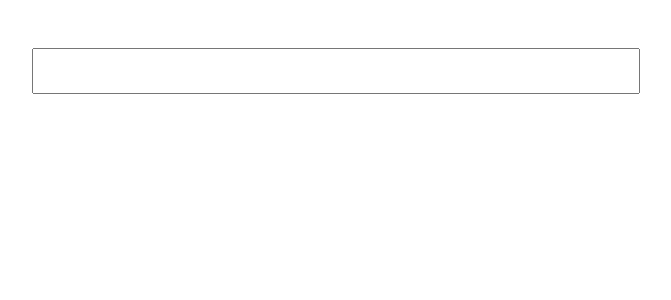
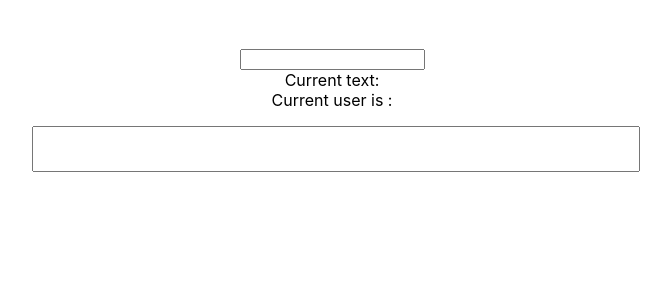
Before and after one commit to preetamdaila/commentsSection, a React (Create React App) app: page / in a window 1280 px wide. Shown: the top 300 px of the page, without its empty margins (16-687 px from the left). Built offline with nearby package versions, Linux system fonts and the light colour scheme.

Commit message:
addUser feature added

```diff
--- /dev/null
+++ b/src/createUser.js
@@ -0,0 +1,28 @@
+const generateFixLengthHex = (size = 1) => {
+  let i = 0;
+  let str = "";
+  while (i < size) {
+    str += parseInt(Math.floor(Math.random() * 16)).toString(16);
+    i++;
+  }
+  return str;
+};
+
+const generateHexColor = () => {
+  return (
+    "#" +
+    generateFixLengthHex(2) +
+    generateFixLengthHex(2) +
+    generateFixLengthHex(2)
+  );
+};
+
+const createUser = (username) => {
+  return {
+    username: username,
+    bgColor: generateHexColor(),
+    userid: generateFixLengthHex(16),
+  };
+};
+
+export default createUser;
--- a/src/index.js
+++ b/src/index.js
@@ -1,14 +1,24 @@
-import React from 'react';
-import ReactDOM from 'react-dom';
-import './index.css';
-import App from './App';
-import reportWebVitals from './reportWebVitals';
+import React from "react";
+import ReactDOM from "react-dom";
+import "./index.css";
+import App from "./App";
+import reportWebVitals from "./reportWebVitals";
+import { createStore } from "redux";
+import { Provider } from "react-redux";
+import reduxReducer from "./reduxReducer";
+
+const store = createStore(
+  reduxReducer,
+  window.__REDUX_DEVTOOLS_EXTENSION__ && window.__REDUX_DEVTOOLS_EXTENSION__()
+);
 
 ReactDOM.render(
   <React.StrictMode>
-    <App />
+    <Provider store={store}>
+      <App />
+    </Provider>
   </React.StrictMode>,
-  document.getElementById('root')
+  document.getElementById("root")
 );
 
 // If you want to start measuring performance in your app, pass a function
--- a/src/main.css
+++ b/src/main.css
@@ -26,7 +26,7 @@
 }
 
 .userImage {
-  width: 50px;
+  min-width: 50px;
   height: 50px;
   background-color: grey;
 }
--- a/src/main.js
+++ b/src/main.js
@@ -4,6 +4,7 @@ import Comments from "./comments";
 import CommentBox from "./commentBox";
 import useLocalStorage from "./useLocalStorate";
 import reducer from "./reducer";
+import UserSelector from "./userSelector";
 
 const Main = () => {
   const [storedComments, setStoredComments] = useLocalStorage(
@@ -15,10 +16,11 @@ const Main = () => {
 
   useEffect(() => {
     setStoredComments("comments", comments);
-  }, [comments]);
+  }, [comments, setStoredComments]);
 
   return (
     <div className="mainContainer">
+      <UserSelector />
       <CommentBox text={""} dispatch={dispatch} action={{ type: "ADD" }} />
       <Comments comments={comments} dispatch={dispatch} />
     </div>
--- /dev/null
+++ b/src/reduxReducer.js
@@ -0,0 +1,43 @@
+import createUser from "./createUser";
+
+const getFromLocal = (key, state, callback) => {
+  let data = localStorage.getItem(key);
+  if (data && callback(JSON.parse(data))) {
+    return JSON.parse(data);
+  }
+  localStorage.setItem(key, JSON.stringify(state));
+  return state;
+};
+
+const setInLocal = (key, state) => {
+  localStorage.setItem(key, JSON.stringify(state));
+};
+
+const getCurrentUser = ({ users = [] }, userid = "") => {
+  if (users.length > 0) {
+    return users.filter((user) => userid == user.userid);
+  } else return {};
+};
+
+const initialState = () => {
+  return {
+    createUser: getFromLocal("currentuser", {}, (data) => !!data.userid),
+    users: getFromLocal("users", [], (data) => data.length),
+  };
+};
+
+const reduxReducer = (state = initialState(), { type, payload }) => {
+  switch (type) {
+    case "ADD_USER":
+      let updatedUsers = [...state.users, createUser(payload.username)];
+      setInLocal("users", updatedUsers);
+      return { currentUser: state.currentUser, users: updatedUsers };
+    case "CHANGE_USER":
+      let currentUser = getCurrentUser(state, payload.id);
+      setInLocal("currentUser", createUser);
+      return { users: state.users, currentUser: currentUser };
+    default:
+      return state;
+  }
+};
+export default reduxReducer;
--- a/src/userSelector.js
+++ b/src/userSelector.js
@@ -1,5 +1,55 @@
-import React from "react";
+import React, { useState } from "react";
+import { useSelector, useDispatch } from "react-redux";
 
-const userSelector = () => {};
+const UserSelector = () => {
+  const [inputText, setInputText] = useState("");
+  const users = useSelector((state) => state.users);
+  const currentUser = useSelector((state) => state.currentUser);
+  const dispatch = useDispatch();
 
-export default userSelector;
+  const changeInput = (e) => {
+    setInputText(e.target.value);
+  };
+
+  return (
+    <div>
+      <div>
+        <form
+          onSubmit={(e) => {
+            e.preventDefault();
+            dispatch({ type: "ADD_USER", payload: { username: inputText } });
+            setInputText("");
+          }}
+        >
+          <input
+            type="text"
+            onChange={(e) => changeInput(e)}
+            value={inputText}
+          />
+          <div>Current text: {inputText} </div>
+          <div>Current user is : {currentUser?.username}</div>
+        </form>
+        {users?.length ? (
+          <select
+            onChange={(e) => {
+              if (e !== currentUser.userid) {
+                dispatch({
+                  type: "CHANGE_USER",
+                  payload: { userid: e.target.value },
+                });
+              }
+            }}
+          >
+            {users.map((user, i) => (
+              <option value={user.id} key={user.id}>
+                {user.username}
+              </option>
+            ))}
+          </select>
+        ) : null}
+      </div>
+    </div>
+  );
+};
+
+export default UserSelector;
```
Also changed, not shown: public/index.html (+0 -18 lines), src/reduxActions.js (added, +13 -0 lines), 2 other files (tests, documents, lock files or other folders).
